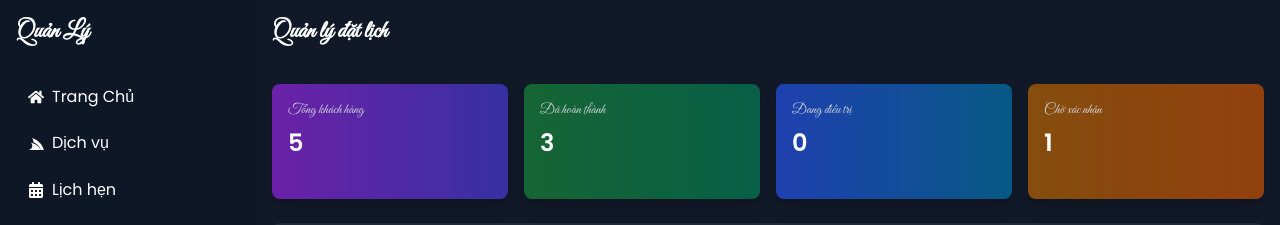
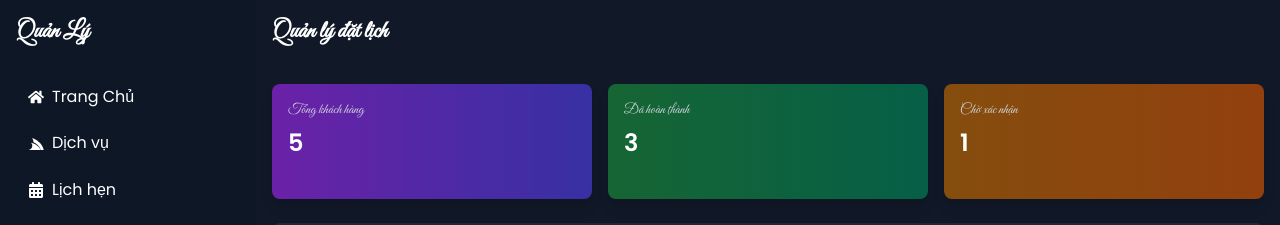
Before and after one commit to nguyenanhhung403/Aura-Blossom-Spa, a React (Vite) app: page /admin/appointments in a window 1280 px wide. Shown: the top 225 px of the page. Built offline with nearby package versions, Linux system fonts and the light colour scheme; no server answers.

Commit message:
Update AppointmentManagement.jsx

```diff
--- a/src/components/pages/Admin/AppointmentManagement.jsx
+++ b/src/components/pages/Admin/AppointmentManagement.jsx
@@ -15,7 +15,6 @@ const AppointmentList = () => {
   // Các trạng thái có thể có
   const statusOptions = [
     "Đã hoàn thành",
-    "Đang điều trị",
     "Chờ xác nhận",
     "Đã hủy",
   ];
@@ -148,8 +147,6 @@ const AppointmentList = () => {
     switch (status) {
       case "Đã hoàn thành":
         return "text-green-400 bg-green-900/30";
-      case "Đang điều trị":
-        return "text-blue-400 bg-blue-900/30";
       case "Chờ xác nhận":
         return "text-yellow-400 bg-yellow-900/30";
       case "Đã hủy":
@@ -169,7 +166,7 @@ const AppointmentList = () => {
         </div>
 
         {/* Thông tin tổng quan */}
-        <div className="grid grid-cols-1 md:grid-cols-4 gap-4 mb-6">
+        <div className="grid grid-cols-1 md:grid-cols-3 gap-4 mb-6">
           <div className="bg-gradient-to-r from-purple-800 to-indigo-800 p-4 rounded-lg shadow-lg">
             <h3 className="text-gray-300 text-sm">Tổng khách hàng</h3>
             <p className="text-white text-2xl font-bold">{appointments.length}</p>
@@ -178,12 +175,6 @@ const AppointmentList = () => {
             <h3 className="text-gray-300 text-sm">Đã hoàn thành</h3>
             <p className="text-white text-2xl font-bold">
               {appointments.filter((a) => a.status === "Đã hoàn thành").length}
-            </p>
-          </div>
-          <div className="bg-gradient-to-r from-blue-800 to-sky-800 p-4 rounded-lg shadow-lg">
-            <h3 className="text-gray-300 text-sm">Đang điều trị</h3>
-            <p className="text-white text-2xl font-bold">
-              {appointments.filter((a) => a.status === "Đang điều trị").length}
             </p>
           </div>
           <div className="bg-gradient-to-r from-yellow-800 to-amber-800 p-4 rounded-lg shadow-lg">
```
